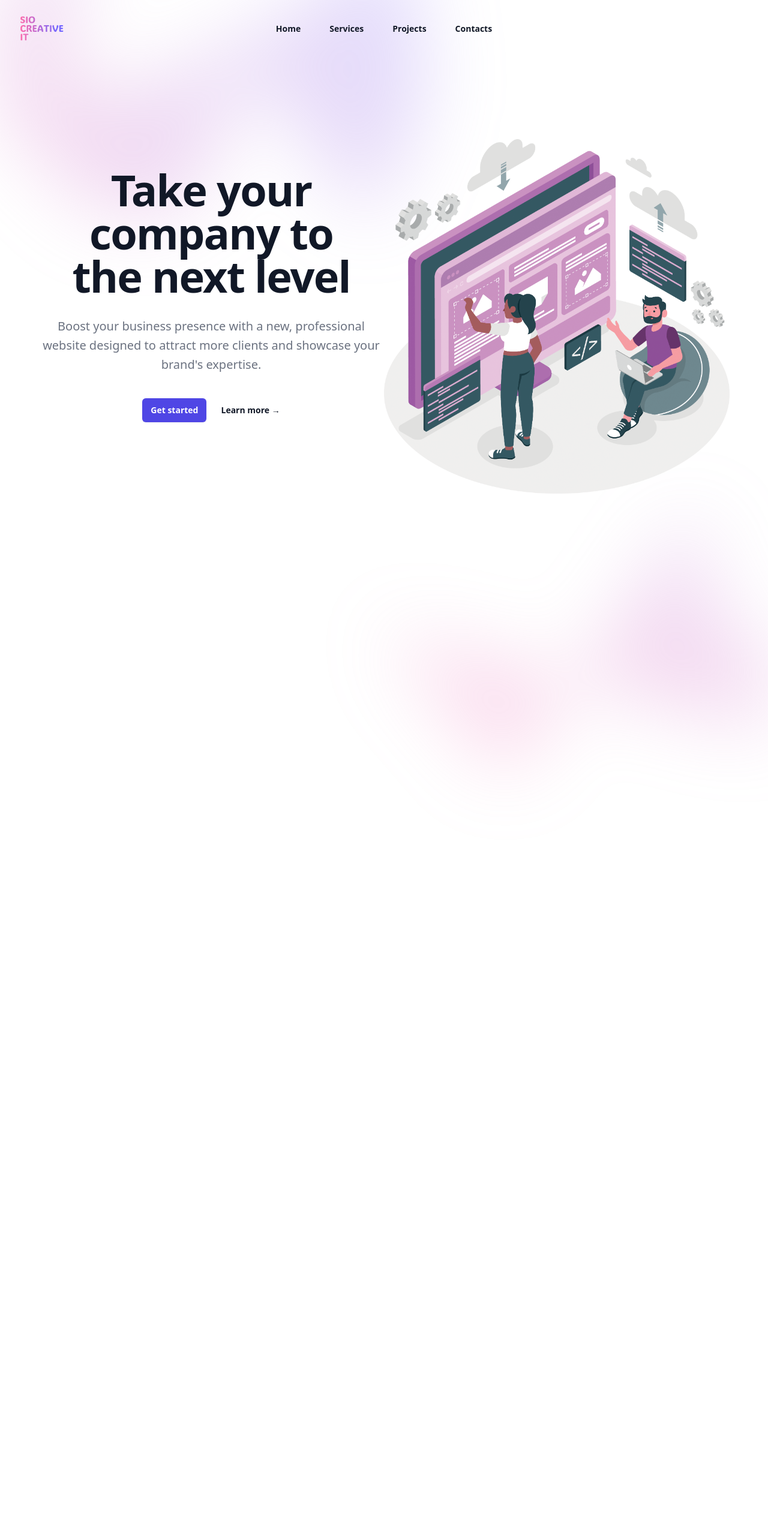
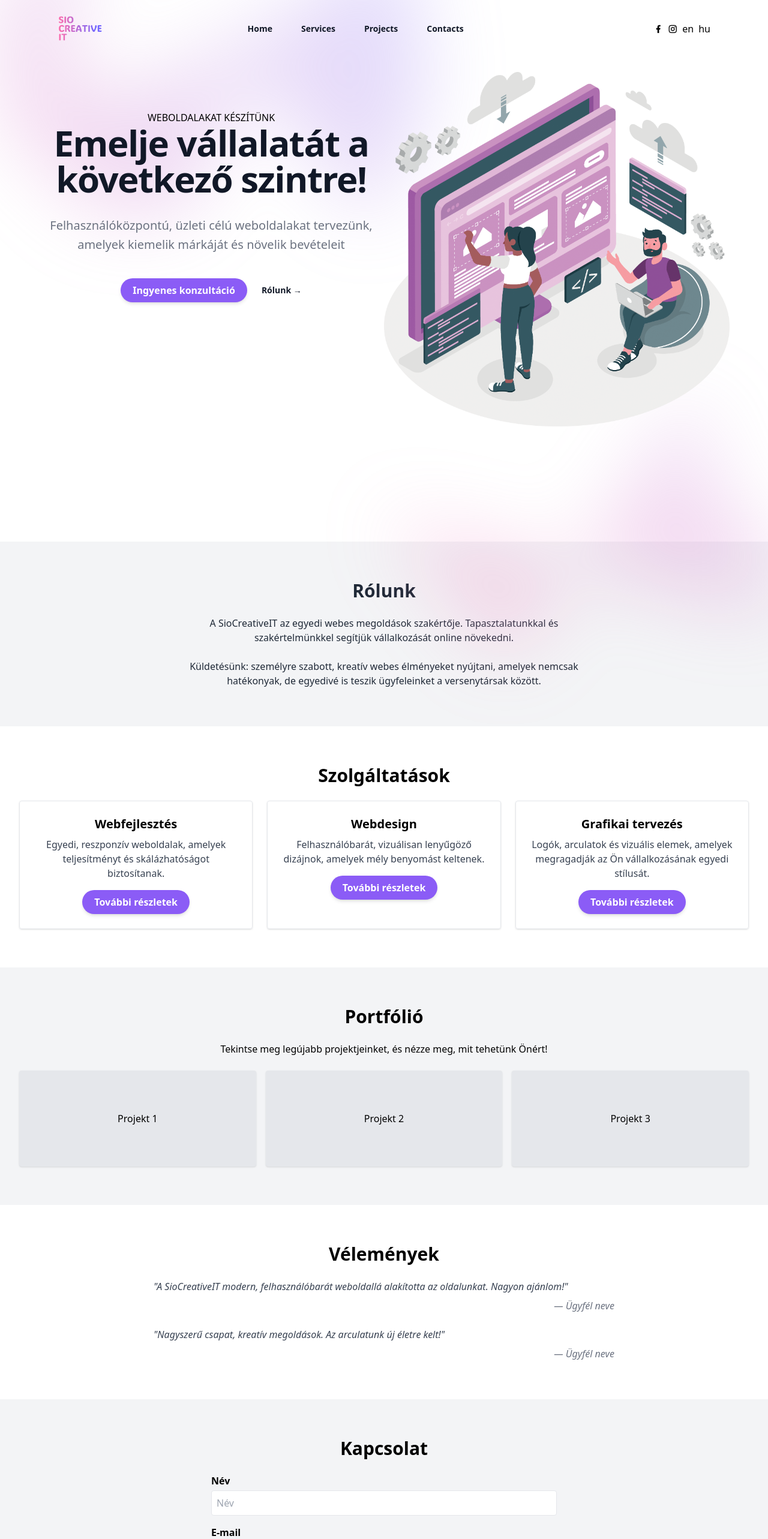
Before and after one commit to Ekatmoz/SioCreative, a React (Vite) app: page / in a window 1280 px wide. Shown: the top 2566 px of the page at 60% size. Before the commit the page ends 1293 px from the top, so only its background shows below. Built offline with nearby package versions, Linux system fonts and the light colour scheme.

Commit message:
added form submit

```diff
--- a/index.html
+++ b/index.html
@@ -1,5 +1,5 @@
 <!doctype html>
-<html lang="en">
+<html lang="hu">
   <head>
     <meta charset="UTF-8" />
     <link rel="icon" type="image/png" href="/src/assets/logo.png" />
--- a/src/App.jsx
+++ b/src/App.jsx
@@ -2,6 +2,12 @@ import { useState } from 'react';
 import './App.css';
 import Navigation from './Components/Navigation';
 import Hero from './Components/Hero';
+import AboutUs from './Components/AboutUs';
+import Services from './Components/Services';
+import Portfolio from './Components/Portfolio';
+import Testimonials from './Components/Testomonials';
+import Contact from './Components/Contact';
+import Footer from './Components/Footer';
 
 function App() {
   const [count, setCount] = useState(0);
@@ -10,6 +16,12 @@ function App() {
     <div>
       <Navigation/>
       <Hero/>
+      <AboutUs/>
+      <Services/>
+      <Portfolio/>
+      <Testimonials/>
+      <Contact/>
+      <Footer/>
     </div>
   );
 }
--- /dev/null
+++ b/src/Components/AboutUs.jsx
@@ -0,0 +1,19 @@
+// File: src/components/AboutUs.jsx
+import React from "react";
+
+const AboutUs = () => {
+  return (
+    <section id='about' className="bg-gray-100 text-gray-800 py-16 px-8">
+
+      <h2 className="text-3xl font-semibold text-center mb-6">Rólunk</h2>
+      <p className="text-center max-w-2xl mx-auto mb-6">
+        A SioCreativeIT az egyedi webes megoldások szakértője. Tapasztalatunkkal és szakértelmünkkel segítjük vállalkozását online növekedni.
+      </p>
+      <p className="text-center max-w-2xl mx-auto">
+        Küldetésünk: személyre szabott, kreatív webes élményeket nyújtani, amelyek nemcsak hatékonyak, de egyedivé is teszik ügyfeleinket a versenytársak között.
+      </p>
+    </section>
+  );
+};
+
+export default AboutUs;
--- /dev/null
+++ b/src/Components/Contact.jsx
@@ -0,0 +1,100 @@
+import React, { useState } from "react";
+
+const Contact = () => {
+  const [status, setStatus] = useState("");
+
+  const handleSubmit = async (e) => {
+    e.preventDefault();
+
+    const formData = new FormData(e.target);
+    try {
+      const response = await fetch("https://api.web3forms.com/submit", {
+        method: "POST",
+        body: formData,
+      });
+
+      if (response.ok) {
+        setStatus("Üzenet sikeresen elküldve!");
+        e.target.reset(); // Reset the form
+      } else {
+        setStatus("Hiba történt az üzenet küldése során.");
+      }
+    } catch (error) {
+      setStatus("Hiba történt az üzenet küldése során.");
+    }
+  };
+
+  return (
+    <section id="contact" className="bg-gray-100 py-16 px-8">
+      <h2 className="text-3xl font-semibold text-center mb-6">Kapcsolat</h2>
+      <div className="max-w-xl mx-auto">
+        <form onSubmit={handleSubmit}>
+          {/* Hidden Access Key */}
+          <input
+            type="hidden"
+            name="access_key"
+            value="e71e4e3f-06b6-4838-b4f6-5dc558a0b95d" // Replace with your actual access key
+          />
+          <div className="mb-4">
+            <label className="block mb-1 font-semibold">Név</label>
+            <input
+              type="text"
+              name="name"
+              className="w-full p-2 border rounded"
+              placeholder="Név"
+              required
+            />
+          </div>
+          <div className="mb-4">
+            <label className="block mb-1 font-semibold">E-mail</label>
+            <input
+              type="email"
+              name="email"
+              className="w-full p-2 border rounded"
+              placeholder="E-mail"
+              required
+            />
+          </div>
+          <div className="mb-4">
+            <label className="block mb-1 font-semibold">Tárgy</label>
+            <input
+              type="text"
+              name="subject"
+              className="w-full p-2 border rounded"
+              placeholder="Tárgy"
+            />
+          </div>
+          <div className="mb-4">
+            <label className="block mb-1 font-semibold">Üzenet</label>
+            <textarea
+              name="message"
+              className="w-full p-2 border rounded"
+              rows="4"
+              placeholder="Üzenet"
+              required
+            ></textarea>
+          </div>
+          {/* Honeypot Field for Spam Protection */}
+          <input
+            type="text"
+            name="honeypot"
+            style={{ display: "none" }}
+            tabIndex="-1"
+            autoComplete="off"
+          />
+          <button
+            type="submit"
+            className="py-2 px-5 bg-violet-500 text-white font-semibold rounded-full shadow-md hover:bg-violet-700 focus:outline-none focus:ring focus:ring-violet-400 focus:ring-opacity-75"
+          >
+            Üzenet küldése
+          </button>
+        </form>
+        {status && (
+          <p className="mt-4 text-center text-lg font-medium">{status}</p>
+        )}
+      </div>
+    </section>
+  );
+};
+
+export default Contact;
--- /dev/null
+++ b/src/Components/Footer.jsx
@@ -0,0 +1,13 @@
+// File: src/components/Footer.jsx
+import React from "react";
+
+const Footer = () => {
+  return (
+    <footer className="bg-gray-700 text-white text-center py-4">
+
+      <p>© 2024 SioCreativeIT. Minden jog fenntartva.</p>
+    </footer>
+  );
+};
+
+export default Footer;
--- a/src/Components/Hero.jsx
+++ b/src/Components/Hero.jsx
@@ -1,58 +1,66 @@
-import hero from './../assets/hero.png'
+import hero from './../assets/hero.png';
 
 const Hero = () => {
   return (
     <div className="relative isolate px-6 pt-14 lg:px-8">
+      {/* Top Decorative Blur */}
       <div
         aria-hidden="true"
         className="absolute inset-x-0 -top-40 -z-10 transform-gpu overflow-hidden blur-3xl sm:-top-80"
       >
         <div
+          className="relative left-[calc(50%-11rem)] aspect-[1155/678] w-[36.125rem] -translate-x-1/2 rotate-[30deg] bg-gradient-to-tr from-[#ff80b5] to-[#9089fc] opacity-30 sm:left-[calc(50%-30rem)] sm:w-[72.1875rem]"
           style={{
-          clipPath:
-            'polygon(74.1% 44.1%, 100% 61.6%, 97.5% 26.9%, 85.5% 0.1%, 80.7% 2%, 72.5% 32.5%, 60.2% 62.4%, 52.4% 68.1%, 47.5% 58.3%, 45.2% 34.5%, 27.5% 76.7%, 0.1% 64.9%, 17.9% 100%, 27.6% 76.8%, 76.1% 97.7%, 74.1% 44.1%)',
+            clipPath: 'polygon(74.1% 44.1%, 100% 61.6%, 97.5% 26.9%, 85.5% 0.1%, 80.7% 2%, 72.5% 32.5%, 60.2% 62.4%, 52.4% 68.1%, 47.5% 58.3%, 45.2% 34.5%, 27.5% 76.7%, 0.1% 64.9%, 17.9% 100%, 27.6% 76.8%, 76.1% 97.7%, 74.1% 44.1%)',
           }}
-        className="relative left-[calc(50%-11rem)] aspect-[1155/678] w-[36.125rem] -translate-x-1/2 rotate-[30deg] bg-gradient-to-tr from-[#ff80b5] to-[#9089fc] opacity-30 sm:left-[calc(50%-30rem)] sm:w-[72.1875rem]"
         />
       </div>
-    <div className="mx-auto max-w-6xl py-32 sm:py-48 lg:py-56 flex flex-row">
+
+      {/* Content Section */}
+      <div className="mx-auto max-w-6xl py-24 sm:py-24 lg:py-32 flex flex-col sm:flex-row gap-y-12 sm:gap-y-0">
+        {/* Left Text Section */}
         <div className="text-center basis-1/2">
-        <h1 className="text-balance text-5xl font-semibold tracking-tight text-gray-900 sm:text-7xl">
-        Take your company to the next level
-        </h1>
+        <h1>WEBOLDALAKAT KÉSZÍTÜNK</h1>
+          <h2 className="text-balance text-5xl font-semibold tracking-tight text-gray-900 sm:text-6xl">
+            Emelje vállalatát a következő szintre!
+          </h2>
           <p className="mt-8 text-pretty text-lg font-medium text-gray-500 sm:text-xl/8">
-        Boost your business presence with a new, professional website designed to attract more clients and showcase your brand's expertise.
+            Felhasználóközpontú, üzleti célú weboldalakat tervezünk, amelyek kiemelik márkáját és növelik bevételeit
           </p>
+
           <div className="mt-10 flex items-center justify-center gap-x-6">
             <a
-            href="#"
-            className="rounded-md bg-indigo-600 px-3.5 py-2.5 text-sm font-semibold text-white shadow-sm hover:bg-indigo-500 focus-visible:outline focus-visible:outline-2 focus-visible:outline-offset-2 focus-visible:outline-indigo-600"
+              href="#contact"
+              className="py-2 px-5 bg-violet-500 text-white font-semibold rounded-full shadow-md hover:bg-violet-700 focus:outline-none focus:ring focus:ring-violet-400 focus:ring-opacity-75"
             >
-            Get started
+              Ingyenes konzultáció
             </a>
-          <a href="#" className="text-sm/6 font-semibold text-gray-900">
-            Learn more <span aria-hidden="true">→</span>
+            <a href="#about" className="text-sm/6 font-semibold text-gray-900">
+              Rólunk <span aria-hidden="true">→</span>
             </a>
           </div>
         </div>
+
+        {/* Right Image Section */}
         <div className="basis-1/2">
-        <img src={hero} alt="" className="w-full transform -translate-y-12"/>
+          <img src={hero} alt="Hero image" className="w-full transform -translate-y-16" />
         </div>
       </div>
+
+      {/* Bottom Decorative Blur */}
       <div
         aria-hidden="true"
         className="absolute inset-x-0 top-[calc(100%-13rem)] -z-10 transform-gpu overflow-hidden blur-3xl sm:top-[calc(100%-30rem)]"
       >
         <div
+          className="relative left-[calc(50%+3rem)] aspect-[1155/678] w-[36.125rem] -translate-x-1/2 bg-gradient-to-tr from-[#ff80b5] to-[#9089fc] opacity-30 sm:left-[calc(50%+36rem)] sm:w-[72.1875rem]"
           style={{
-          clipPath:
-            'polygon(74.1% 44.1%, 100% 61.6%, 97.5% 26.9%, 85.5% 0.1%, 80.7% 2%, 72.5% 32.5%, 60.2% 62.4%, 52.4% 68.1%, 47.5% 58.3%, 45.2% 34.5%, 27.5% 76.7%, 0.1% 64.9%, 17.9% 100%, 27.6% 76.8%, 76.1% 97.7%, 74.1% 44.1%)',
+            clipPath: 'polygon(74.1% 44.1%, 100% 61.6%, 97.5% 26.9%, 85.5% 0.1%, 80.7% 2%, 72.5% 32.5%, 60.2% 62.4%, 52.4% 68.1%, 47.5% 58.3%, 45.2% 34.5%, 27.5% 76.7%, 0.1% 64.9%, 17.9% 100%, 27.6% 76.8%, 76.1% 97.7%, 74.1% 44.1%)',
           }}
-        className="relative left-[calc(50%+3rem)] aspect-[1155/678] w-[36.125rem] -translate-x-1/2 bg-gradient-to-tr from-[#ff80b5] to-[#9089fc] opacity-30 sm:left-[calc(50%+36rem)] sm:w-[72.1875rem]"
         />
       </div>
     </div>
-  )
-}
+  );
+};
 
 export default Hero;
--- a/src/Components/Navigation.jsx
+++ b/src/Components/Navigation.jsx
@@ -5,9 +5,9 @@ import { useState } from 'react';
 
 const navigation = [
   { name: 'Home', href: '#', current: true },
-  { name: 'Services', href: '#', current: false },
-  { name: 'Projects', href: '#', current: false },
-  { name: 'Contacts', href: '#', current: false },
+  { name: 'Services', href: '#sevices', current: false },
+  { name: 'Projects', href: '#projects', current: false },
+  { name: 'Contacts', href: '#contact', current: false },
 ];
 
 const Navigation = () => {
@@ -15,7 +15,7 @@ const Navigation = () => {
 
   return (
     <header className='absolute inset-x-0 top-0 z-50'>
-      <nav aria-label='Global' className='flex items-center justify-between p-6 lg:px-8'>
+      <nav aria-label='Global' className='flex items-center justify-between p-6 lg:px-24'>
         <div className='flex lg:flex-1'>
           <a href='#' className='-m-1.5 p-1.5'>
             <span className='sr-only'>Your Company</span>
@@ -34,14 +34,32 @@ const Navigation = () => {
         </div>
         <div className='hidden lg:flex lg:flex-grow lg:gap-x-12'>
           {navigation.map((item) => (
-            <a key={item.name} href={item.href} className='relative text-sm/6 font-semibold text-gray-900
+            <a
+              key={item.name}
+              href={item.href}
+              className='relative text-sm/6 font-semibold text-gray-900
                 after:absolute after:left-0 after:-bottom-2 after:h-[4px] after:w-0
-                after:bg-indigo-600 after:transition-all after:duration-300
-                hover:after:w-full hover:after:bg-blue-500 after:rounded-sm'>
+                after:bg-violet-500 after:transition-all after:duration-300
+                hover:after:w-full hover:after:bg-violet-500 after:rounded-sm'
+            >
               {item.name}
             </a>
           ))}
         </div>
+        <div className='hidden lg:flex lg:justify-end gap-2'>
+          <a
+            href='https://www.facebook.com/p/Si%C3%B3-Creative-IT-61558465540883/'
+            target='_blank'
+            rel='noopener noreferrer'
+            aria-label='Visit our Facebook page'
+          >
+            <i className='ri-facebook-fill'></i>
+          </a>
+          <i className='ri-instagram-line'></i>
+          <p>en</p>
+          <p>hu</p>
+        </div>
+        <div className='flex items-end gap-5 text-lg'></div>
       </nav>
       <Dialog open={mobileMenuOpen} onClose={setMobileMenuOpen} className='lg:hidden'>
         <div className='fixed inset-0 z-50' />
@@ -73,6 +91,24 @@ const Navigation = () => {
                   </a>
                 ))}
               </div>
+              <div className='py-6 flex gap-4 justify-start'>
+                <a
+                  href='https://www.facebook.com/p/Si%C3%B3-Creative-IT-61558465540883/'
+                  target='_blank'
+                  rel='noopener noreferrer'
+                  aria-label='Visit our Facebook page'
+                >
+                  <i className='ri-facebook-fill text-2xl'></i>
+                </a>
+                <a
+                  href='https://www.instagram.com/'
+                  target='_blank'
+                  rel='noopener noreferrer'
+                  aria-label='Visit our Instagram page'
+                >
+                  <i className='ri-instagram-line text-2xl'></i>
+                </a>
+              </div>
             </div>
           </div>
         </DialogPanel>
--- /dev/null
+++ b/src/Components/Portfolio.jsx
@@ -0,0 +1,27 @@
+// File: src/components/Portfolio.jsx
+import React from "react";
+
+const Portfolio = () => {
+  return (
+    <section id='projects' className="bg-gray-100 py-16 px-8">
+      <h2 className="text-3xl font-semibold text-center mb-6">Portfólió</h2>
+      <p className="text-center mb-6">
+        Tekintse meg legújabb projektjeinket, és nézze meg, mit tehetünk Önért!
+      </p>
+      <div className="grid grid-cols-1 md:grid-cols-3 gap-4">
+        <div className="bg-gray-200 h-40 flex items-center justify-center rounded shadow">
+          Projekt 1
+        </div>
+        <div className="bg-gray-200 h-40 flex items-center justify-center rounded shadow">
+          Projekt 2
+        </div>
+        <div className="bg-gray-200 h-40 flex items-center justify-center rounded shadow">
+          Projekt 3
+        </div>
+
+      </div>
+    </section>
+  );
+};
+
+export default Portfolio;
--- /dev/null
+++ b/src/Components/Services.jsx
@@ -0,0 +1,46 @@
+// File: src/components/Services.jsx
+import React from "react";
+
+const Services = () => {
+  const services = [
+    {
+      title: "Webfejlesztés",
+      description:
+        "Egyedi, reszponzív weboldalak, amelyek teljesítményt és skálázhatóságot biztosítanak.",
+    },
+    {
+      title: "Webdesign",
+      description:
+        "Felhasználóbarát, vizuálisan lenyűgöző dizájnok, amelyek mély benyomást keltenek.",
+    },
+    {
+      title: "Grafikai tervezés",
+      description:
+        "Logók, arculatok és vizuális elemek, amelyek megragadják az Ön vállalkozásának egyedi stílusát.",
+    },
+  ];
+
+  return (
+    <section id='sevices' className="py-16 px-8">
+      <h2 className="text-3xl font-semibold text-center mb-6">Szolgáltatások</h2>
+      <div className="grid grid-cols-1 md:grid-cols-3 gap-6">
+        {services.map((service, index) => (
+          <div
+            key={index}
+            className="text-center p-6 border rounded shadow"
+          >
+            <h3 className="text-xl font-bold mb-2">{service.title}</h3>
+            <p className="text-gray-700 mb-4">{service.description}</p>
+            <button className="py-2 px-5 bg-violet-500 text-white font-semibold rounded-full shadow-md hover:bg-violet-700 focus:outline-none focus:ring focus:ring-violet-400 focus:ring-opacity-75">
+              További részletek
+            </button>
+
+          </div>
+        ))}
+
+      </div>
+    </section>
+  );
+};
+
+export default Services;
--- /dev/null
+++ b/src/Components/Testomonials.jsx
@@ -0,0 +1,28 @@
+// File: src/components/Testimonials.jsx
+import React from "react";
+
+const Testimonials = () => {
+  return (
+    <section className="py-16 px-8">
+      <h2 className="text-3xl font-semibold text-center mb-6">Vélemények</h2>
+      <div className="max-w-3xl mx-auto">
+        <blockquote className="mb-6">
+          <p className="text-gray-700 italic">
+            "A SioCreativeIT modern, felhasználóbarát weboldallá alakította az
+            oldalunkat. Nagyon ajánlom!"
+          </p>
+          <cite className="text-gray-500 mt-2 block text-right">— Ügyfél neve</cite>
+        </blockquote>
+        <blockquote>
+          <p className="text-gray-700 italic">
+            "Nagyszerű csapat, kreatív megoldások. Az arculatunk új életre
+            kelt!"
+          </p>
+          <cite className="text-gray-500 mt-2 block text-right">— Ügyfél neve</cite>
+        </blockquote>
+      </div>
+    </section>
+  );
+};
+
+export default Testimonials;
```
Lines whose indentation alone changed are shown as unchanged.
